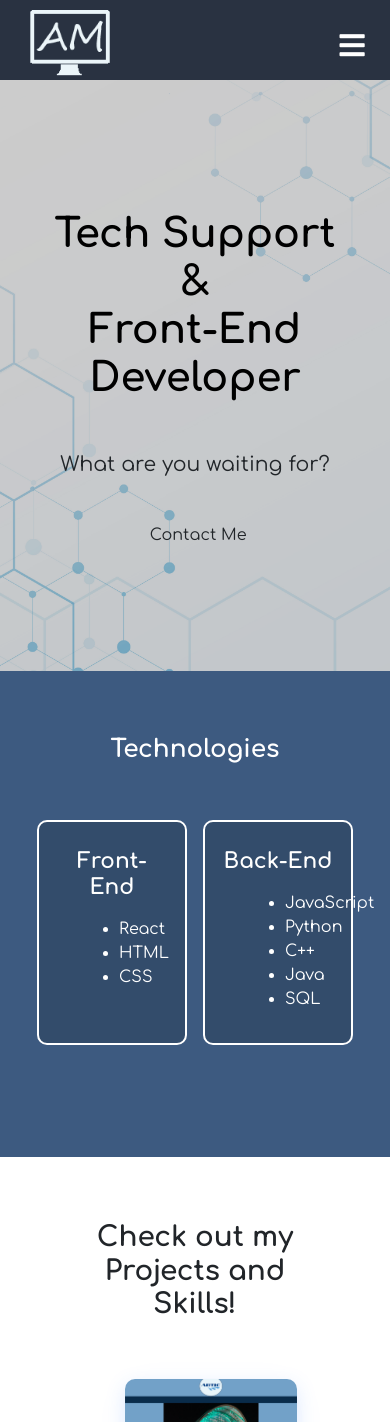
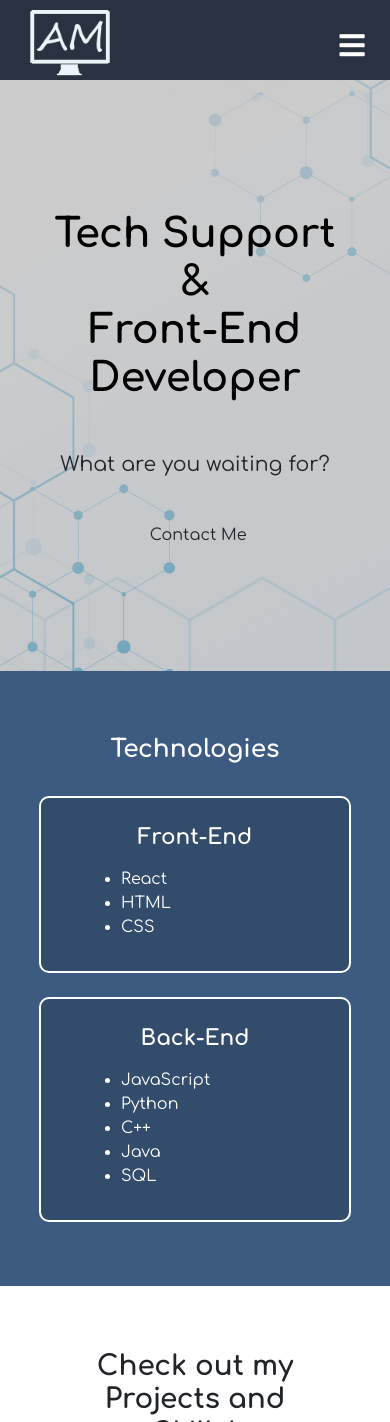
Before and after one commit to adrian-em94/portfolio_web, a React (Create React App) app: page / in a window 390 px wide. Shown: the top 1422 px of the page. Built offline with nearby package versions, Linux system fonts and the light colour scheme.

Commit message:
adjusting section to be responsive

```diff
--- a/src/components/TechSection.css
+++ b/src/components/TechSection.css
@@ -48,19 +48,26 @@
   padding: 1em;
   margin-left: 0.5em;
   margin-right: 0.5em;
-  width: 20%;
+  width: 30%;
   min-width: 150px;
   background-color: var(--shade);
 }
 
-@media screen and (max-width: 385px) {
+@media screen and (max-width: 960px) {
+  .mini_container {
+    width: 40%;
+  }
+}
+
+@media screen and (max-width: 476px) {
   .main_container {
     flex-direction: column;
-    margin-inline: auto;
+    align-items: center;
   }
 
   .mini_container {
     margin-top: 1.5em;
+    width: 80%;
     margin-bottom: 0;
   }
 }
```
